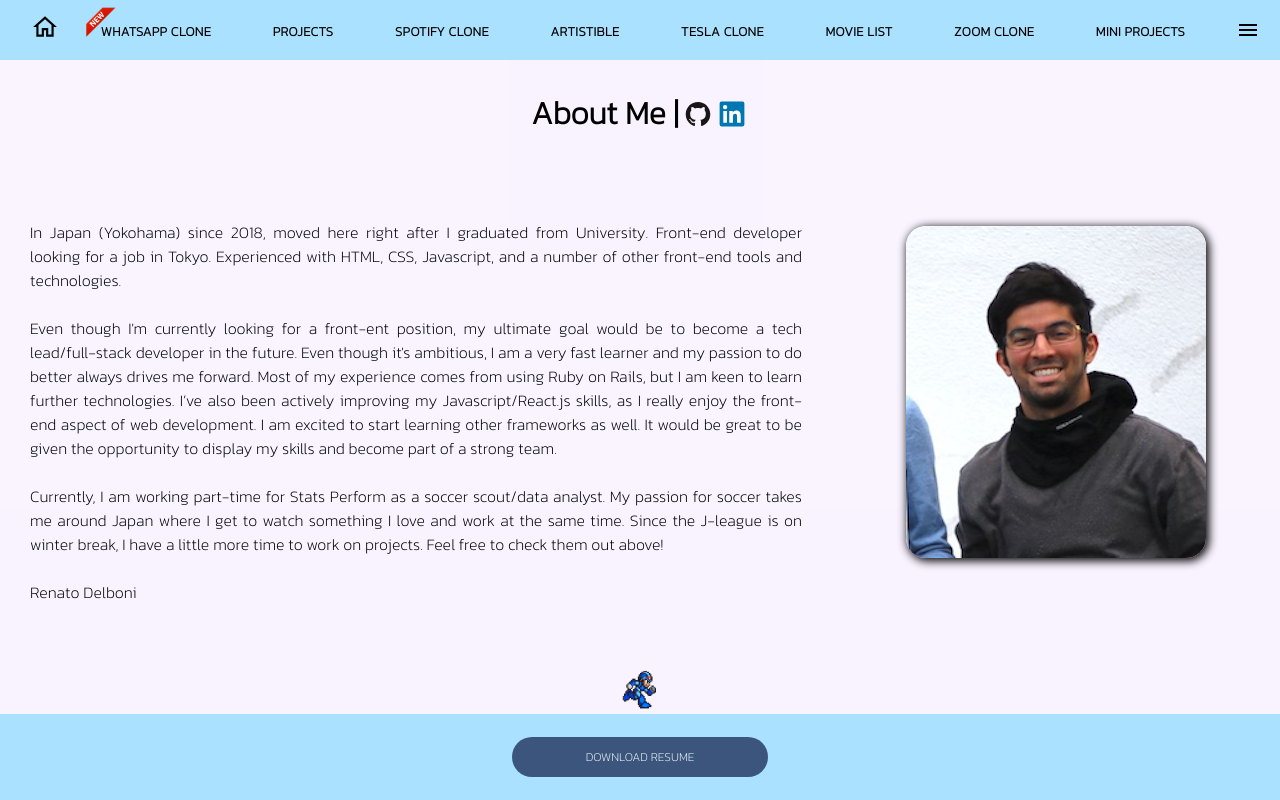
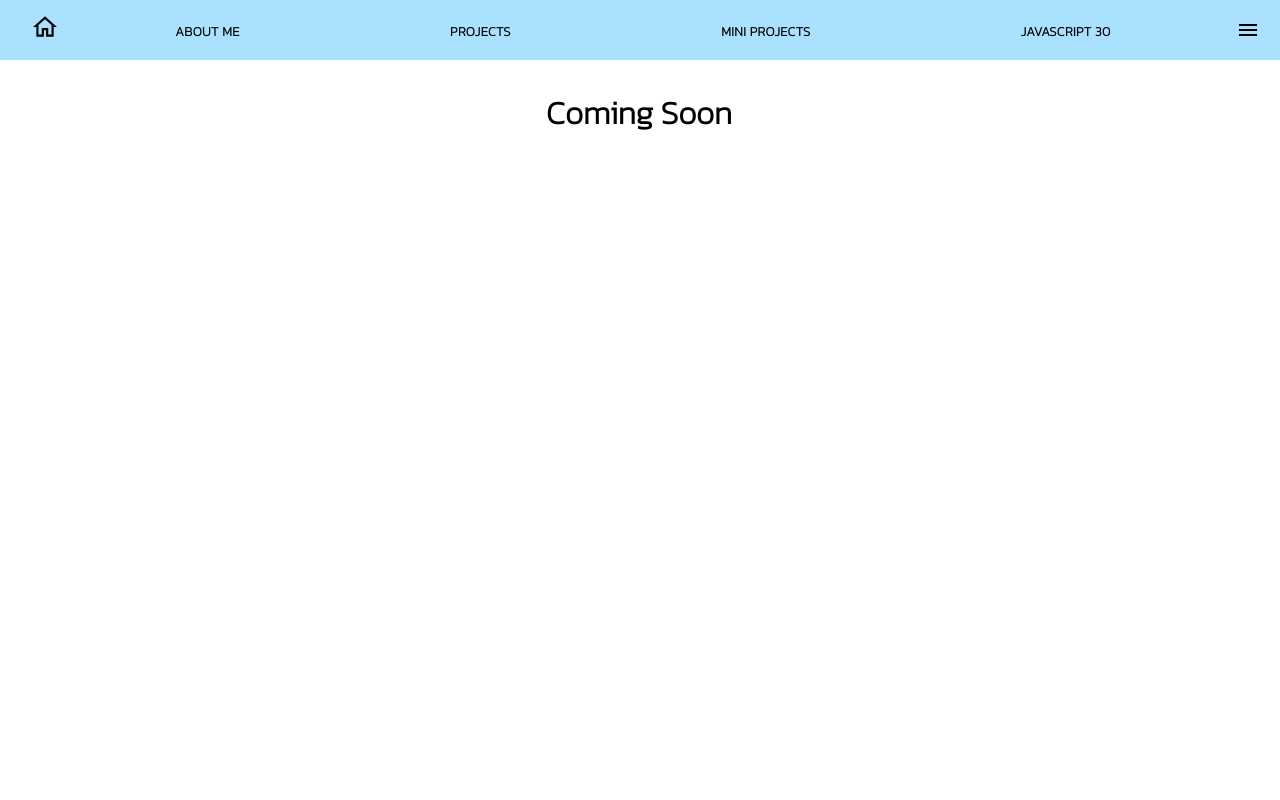
Before and after one commit to Netsujr/renato-react-portfolio, a React (Create React App) app: page / in a window 1280 px wide. Built offline with nearby package versions, Linux system fonts and the light colour scheme.

Commit message:
home button done
need to style project cards and homepage

```diff
--- a/src/App.js
+++ b/src/App.js
@@ -12,17 +12,29 @@ import WhatsApp from './components/projects/WhatsappClone';
 import ZoomClone from './components/projects/ZoomClone';
 import MiniProjects from './components/MiniProjects';
 import Projects from './components/Projects';
+import AboutMe from './components/AboutMe';
+import Resume from './DelboniRenatoResume.pdf';
 import { BrowserRouter as Router, Routes, Route } from 'react-router-dom';
 
 
 
 function App() {
+  const activateFinished = () => {
+    let run = document.querySelector(".run");
+    let done = document.querySelector(".done");
+    run.style.display = "none";
+    done.style.display = "flex";
+  }
   return (
     <div className="App">
     <Router>
     <Header />
     <Routes>
-          <Route exact path="/" element={<Home />} />
+
+    <Route exact path="/" element={
+      <Home
+      title="Landing page"/>
+    } />
 
     <Route exact path="/projects/whatsapp" element={
       <WhatsApp
@@ -74,6 +86,11 @@ function App() {
     <Route exact path="/projects" element={
       <Projects />
     } />
+
+    <Route exact path="/aboutme" element={
+      <AboutMe
+      title="Landing page"
+      leftBtnText={<a href={Resume} alt="Download Resume" onClick={activateFinished} download>Download Resume</a>}/> } />
       </Routes>
       </Router>
       </div>
--- a/src/components/Header.js
+++ b/src/components/Header.js
@@ -5,7 +5,6 @@ import CloseIcon from '@material-ui/icons/Close';
 import GithubIcon from "../images/Icons/github-original.svg";
 import LinkedinIcon from "../images/Icons/linkedin-original.svg";
 import HomeIcon from "../images/Icons/icons8-home.svg";
-import newtag from "../images/New.png";
 
 
 function Header() {
@@ -19,15 +18,10 @@ function Header() {
         <a href="/"><img src={HomeIcon} alt="" /></a>
       </LeftIcons>
       <Menu>
-        <a id='latest' href="/whatsapp"><span><img src={newtag} alt="new" />WhatsApp Clone</span></a>
+        <a href="/aboutme"><span>About Me</span></a>
         <a href="/projects"><span>Projects</span></a>
-        <a href="/projects/spotify"><span>Spotify Clone</span></a>
-        <a href="/artistible"><span>Artistible</span></a>
-        <a href="/tesla"><span>Tesla Clone</span></a>
-        <a href="/movielist"><span>Movie List</span></a>
-        <a href="/zoom"><span>Zoom CLone</span></a>
         <a href="/mini-projects"><span id="mp" >Mini Projects</span></a>
-        {/* <a href="#"><span>Mini Projects</span></a> */}
+        <a href="/javascript30"><span>Javascript 30</span></a>
       </Menu>
       <RightMenu>
         <CustomMenu onClick={() => setBurgerStatus(true)} />
--- a/src/components/Home.js
+++ b/src/components/Home.js
@@ -1,23 +1,14 @@
+import { ListItemText } from '@material-ui/core';
 import React from 'react';
 import styled from 'styled-components';
-import AboutMe from './AboutMe';
-import Resume from '../DelboniRenatoResume.pdf';
 
 function Home() {
 
-  const activateFinished = () => {
-    let run = document.querySelector(".run");
-    let done = document.querySelector(".done");
-    run.style.display = "none";
-    done.style.display = "flex";
-  }
-
   return (
     <Container>
-      <AboutMe
-        title="About Me"
-        leftBtnText={<a href={Resume} alt="Download Resume" onClick={activateFinished} download>Download Resume</a>}
-      />
+      <ItemText>
+        <h1>Coming Soon</h1>
+      </ItemText>
     </Container>
   );
 }
@@ -25,5 +16,26 @@ function Home() {
 export default Home;
 
 const Container = styled.div`
-  /* width: 100vw; */
+  width: 100vw;
+
   `;
+
+
+const ItemText = styled.div`
+/* border: 2px solid orange; */
+width: 100vw;
+padding-top: 12vh;
+justify-content: center;
+text-align: center;
+color: black;
+display: flex;
+
+h1{
+  margin-top: -7px;
+  margin-right: 2px;
+  @media (max-width : 768px) {
+    font-size: 24px;
+    margin-top: -4px;
+  }
+}
+`
--- a/src/components/Projects.js
+++ b/src/components/Projects.js
@@ -1,7 +1,6 @@
 import React from 'react';
 import '../App.css';
 import styled from 'styled-components';
-import { BrowserRouter as Router, Routes, Route } from 'react-router-dom';
 import comingSoon from "../images/comingsoon.png";
 import GithubIcon from "../images/Icons/github-original.svg";
 import rps from "../images/MiniProjects/Rock-paper-scissors.png";
```
Lines whose indentation alone changed are shown as unchanged.
